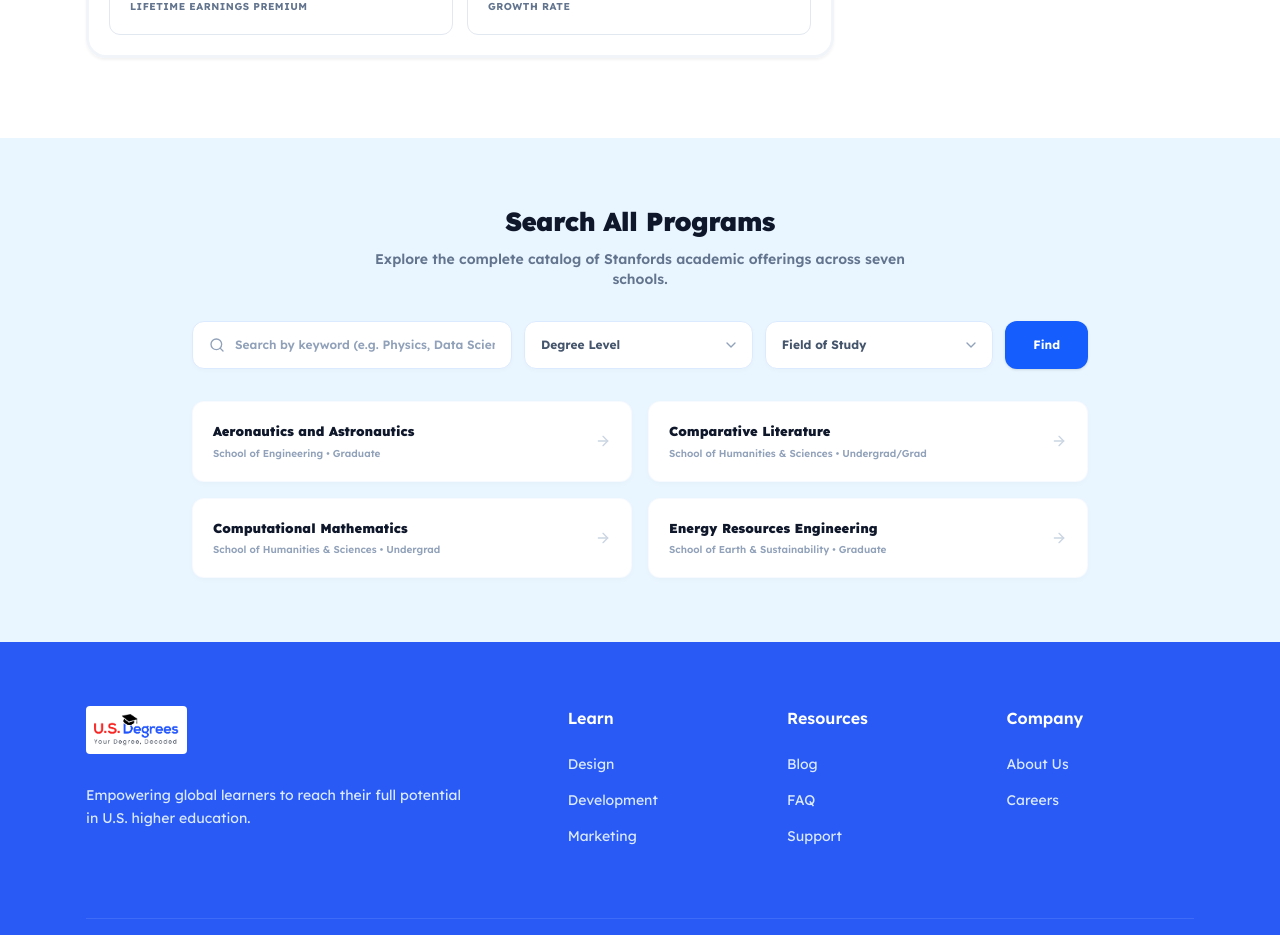
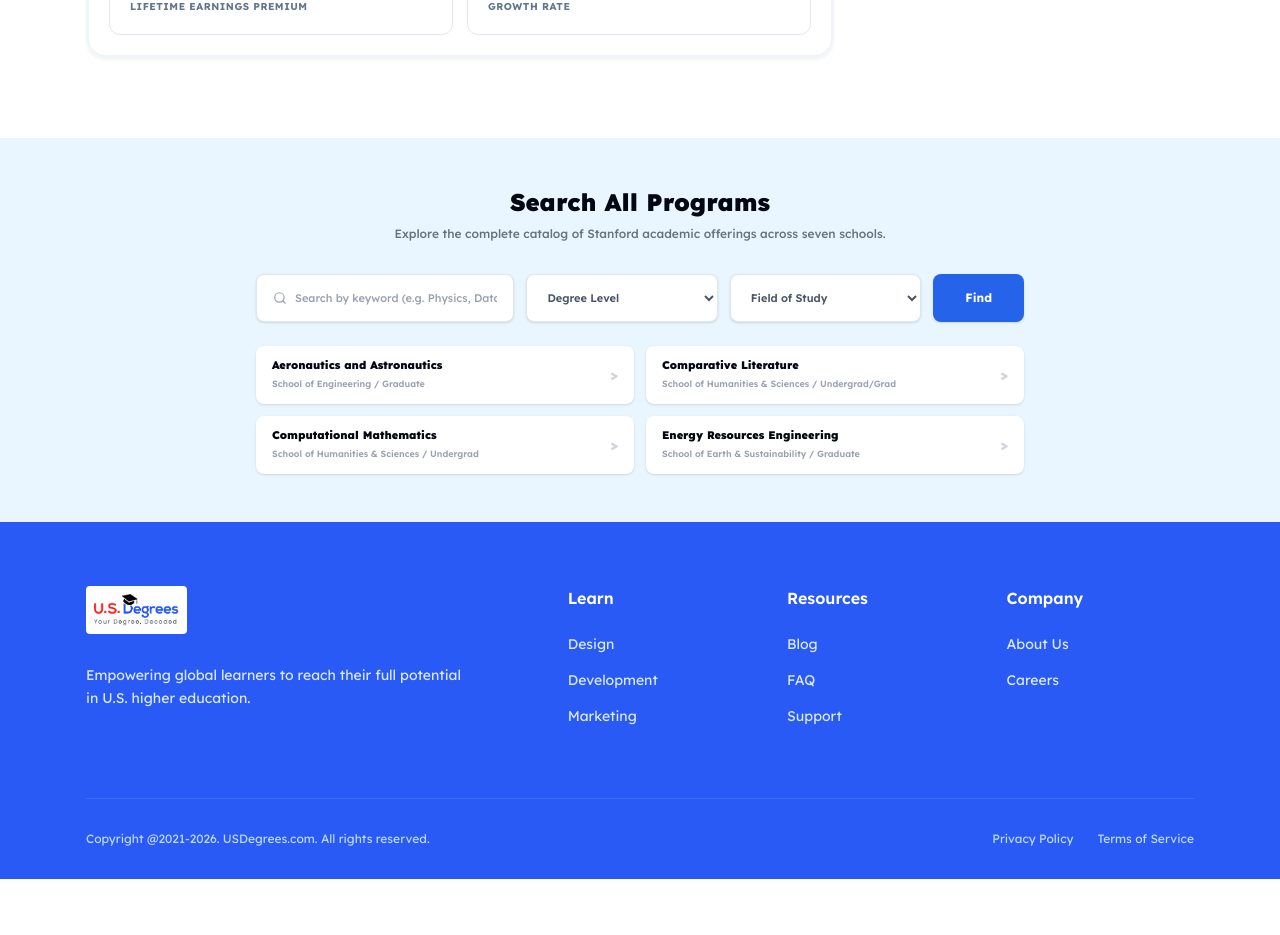
Before and after one commit to globifydeveloper-star/US-DEGREE-WEB, a Next.js app: page /university/1 in a window 1280 px wide. Shown: the part 2080-3015 px from the top of the page. After the commit the page ends 2959 px from the top, so only its background shows below. Built offline with nearby package versions, Linux system fonts and the light colour scheme; no server answers.

Commit message:
updated overview page

```diff
--- a/src/components/university/ProgramSearchBand.tsx
+++ b/src/components/university/ProgramSearchBand.tsx
@@ -1,7 +1,7 @@
 "use client";
 
 import React, { useMemo, useState } from "react";
-import { Search, ChevronDown, ArrowRight } from "lucide-react";
+import { Search } from "lucide-react";
 
 const programs = [
   { name: "Aeronautics and Astronautics", school: "School of Engineering", level: "Graduate" },
@@ -10,14 +10,9 @@
   { name: "Energy Resources Engineering", school: "School of Earth & Sustainability", level: "Graduate" },
 ];
 
-interface ProgramSearchBandProps {
-  collegeName?: string;
-}
-
-export default function ProgramSearchBand({ collegeName = "Stanford" }: ProgramSearchBandProps) {
+export default function ProgramSearchBand() {
   const [searchQuery, setSearchQuery] = useState("");
   const [degreeLevel, setDegreeLevel] = useState("all");
-  const [fieldOfStudy, setFieldOfStudy] = useState("all");
 
   const filteredPrograms = useMemo(() => {
     const query = searchQuery.toLowerCase().trim();
@@ -31,99 +26,70 @@
         degreeLevel === "all" ||
         program.level.toLowerCase().includes(degreeLevel);
 
-      let matchesField = true;
-      if (fieldOfStudy !== "all") {
-        if (fieldOfStudy === "engineering") {
-          matchesField = program.school.toLowerCase().includes("engineering");
-        } else if (fieldOfStudy === "humanities") {
-          matchesField = program.school.toLowerCase().includes("humanities");
-        } else if (fieldOfStudy === "earth") {
-          matchesField = program.school.toLowerCase().includes("earth") || program.school.toLowerCase().includes("sustainability");
-        }
-      }
-
-      return matchesSearch && matchesDegree && matchesField;
+      return matchesSearch && matchesDegree;
     });
-  }, [degreeLevel, searchQuery, fieldOfStudy]);
+  }, [degreeLevel, searchQuery]);
 
   return (
-    <section className="w-full bg-[#EAF6FF] py-16">
-      <div className="w-full max-w-[2380px] mx-auto px-6 sm:px-10 lg:px-[86px]">
-        <div className="mx-auto max-w-4xl">
+    <section className="bg-[#EAF6FF] px-6 py-12 sm:px-8">
+      <div className="mx-auto max-w-5xl">
         <div className="mb-8 text-center">
-            <h2 className="text-[26px] font-black text-slate-900 tracking-tight">Search All Programs</h2>
-            <p className="mt-2 text-xs md:text-sm font-semibold text-slate-500 max-w-xl mx-auto">
-              Explore the complete catalog of {collegeName}s academic offerings across seven schools.
+          <h2 className="text-2xl font-black text-gray-950">Search All Programs</h2>
+          <p className="mt-2 text-xs font-medium text-gray-500">
+            Explore the complete catalog of Stanford academic offerings across seven schools.
           </p>
         </div>
 
-          <div className="mx-auto mb-8 grid grid-cols-1 gap-3 md:grid-cols-[1.4fr_1fr_1fr_auto]">
-            {/* Search Input */}
-            <label className="flex h-12 items-center gap-2.5 rounded-xl border border-blue-100 bg-white px-4 shadow-[0_2px_4px_rgba(0,0,0,0.02)] focus-within:ring-2 focus-within:ring-blue-600/20 focus-within:border-blue-600 transition-all cursor-text">
-              <Search size={16} className="shrink-0 text-slate-400" />
+        <div className="mx-auto mb-6 grid max-w-3xl grid-cols-1 gap-3 md:grid-cols-[1.35fr_1fr_1fr_auto]">
+          <label className="flex min-h-12 items-center gap-2 rounded-[8px] border border-[#DDE7F0] bg-white px-4 shadow-sm">
+            <Search size={14} className="shrink-0 text-gray-400" />
             <input
               type="text"
               value={searchQuery}
               onChange={(event) => setSearchQuery(event.target.value)}
               placeholder="Search by keyword (e.g. Physics, Data Science...)"
-                className="w-full bg-transparent text-xs font-semibold text-slate-700 outline-none placeholder:text-slate-400"
+              className="w-full bg-transparent text-[11px] font-medium text-gray-700 outline-none placeholder:text-gray-400"
             />
           </label>
-
-            {/* Degree Level Select */}
-            <div className="relative">
           <select
             value={degreeLevel}
             onChange={(event) => setDegreeLevel(event.target.value)}
-                className="w-full h-12 appearance-none rounded-xl border border-blue-100 bg-white pl-4 pr-10 text-xs font-bold text-slate-600 shadow-[0_2px_4px_rgba(0,0,0,0.02)] outline-none focus:ring-2 focus:ring-blue-600/20 focus:border-blue-600 cursor-pointer transition-all"
+            className="min-h-12 rounded-[8px] border border-[#DDE7F0] bg-white px-4 text-[11px] font-semibold text-gray-600 shadow-sm outline-none"
           >
             <option value="all">Degree Level</option>
             <option value="undergrad">Undergraduate</option>
             <option value="graduate">Graduate</option>
           </select>
-              <ChevronDown size={16} className="absolute right-3.5 top-1/2 -translate-y-1/2 pointer-events-none text-slate-400" />
-            </div>
-
-            {/* Field of Study Select */}
-            <div className="relative">
-              <select
-                value={fieldOfStudy}
-                onChange={(event) => setFieldOfStudy(event.target.value)}
-                className="w-full h-12 appearance-none rounded-xl border border-blue-100 bg-white pl-4 pr-10 text-xs font-bold text-slate-600 shadow-[0_2px_4px_rgba(0,0,0,0.02)] outline-none focus:ring-2 focus:ring-blue-600/20 focus:border-blue-600 cursor-pointer transition-all"
-              >
-                <option value="all">Field of Study</option>
-                <option value="engineering">Engineering</option>
-                <option value="humanities">Humanities & Sciences</option>
-                <option value="earth">Earth Sciences</option>
+          <select className="min-h-12 rounded-[8px] border border-[#DDE7F0] bg-white px-4 text-[11px] font-semibold text-gray-600 shadow-sm outline-none">
+            <option>Field of Study</option>
+            <option>Engineering</option>
+            <option>Humanities</option>
+            <option>Earth Sciences</option>
           </select>
-              <ChevronDown size={16} className="absolute right-3.5 top-1/2 -translate-y-1/2 pointer-events-none text-slate-400" />
-            </div>
-
-            {/* Find Button */}
-            <button className="h-12 rounded-xl bg-blue-600 hover:bg-blue-700 px-7 text-xs font-bold text-white shadow-sm transition-all hover:scale-[1.02] active:scale-[0.98] duration-200">
+          <button className="min-h-12 rounded-[8px] bg-[#2563EB] px-8 text-xs font-bold text-white shadow-sm transition-colors hover:bg-[#1D4ED8]">
             Find
           </button>
         </div>
 
-          {/* Program Cards Grid */}
-          <div className="mx-auto grid grid-cols-1 gap-4 sm:grid-cols-2">
+        <div className="mx-auto grid max-w-3xl grid-cols-1 gap-3 sm:grid-cols-2">
           {filteredPrograms.map((program) => (
             <button
               key={program.name}
-                className="group flex min-h-[72px] items-center justify-between rounded-xl bg-white p-5 text-left border border-blue-50/50 shadow-[0_2px_8px_-3px_rgba(0,0,0,0.05)] transition-all duration-300 hover:shadow-[0_4px_16px_-4px_rgba(0,0,0,0.08)] hover:border-blue-100 hover:scale-[1.01]"
+              className="group flex min-h-[58px] items-center justify-between rounded-[8px] bg-white px-4 text-left shadow-sm transition hover:shadow-md"
             >
-                <span className="pr-4">
-                  <span className="block text-[13px] font-black text-slate-900 group-hover:text-blue-600 transition-colors duration-200">
+              <span>
+                <span className="block text-[11px] font-black leading-tight text-gray-950">
                   {program.name}
                 </span>
-                  <span className="mt-1 block text-[10px] font-semibold text-slate-400">
-                    {program.school} • {program.level}
+                <span className="mt-1 block text-[9px] font-semibold text-gray-400">
+                  {program.school} / {program.level}
                 </span>
               </span>
-                <ArrowRight size={16} className="shrink-0 text-slate-300 group-hover:text-blue-600 group-hover:translate-x-1 transition-all duration-200" />
+              <span className="text-sm font-black text-gray-300 transition group-hover:translate-x-0.5 group-hover:text-blue-600">
+                &gt;
+              </span>
             </button>
           ))}
-          </div>
         </div>
       </div>
     </section>
```
Also changed, not shown: public/images/Colleges.jpg (added), 1 other file (tests, documents, lock files or other folders). Lines whose indentation alone changed are shown as unchanged.
